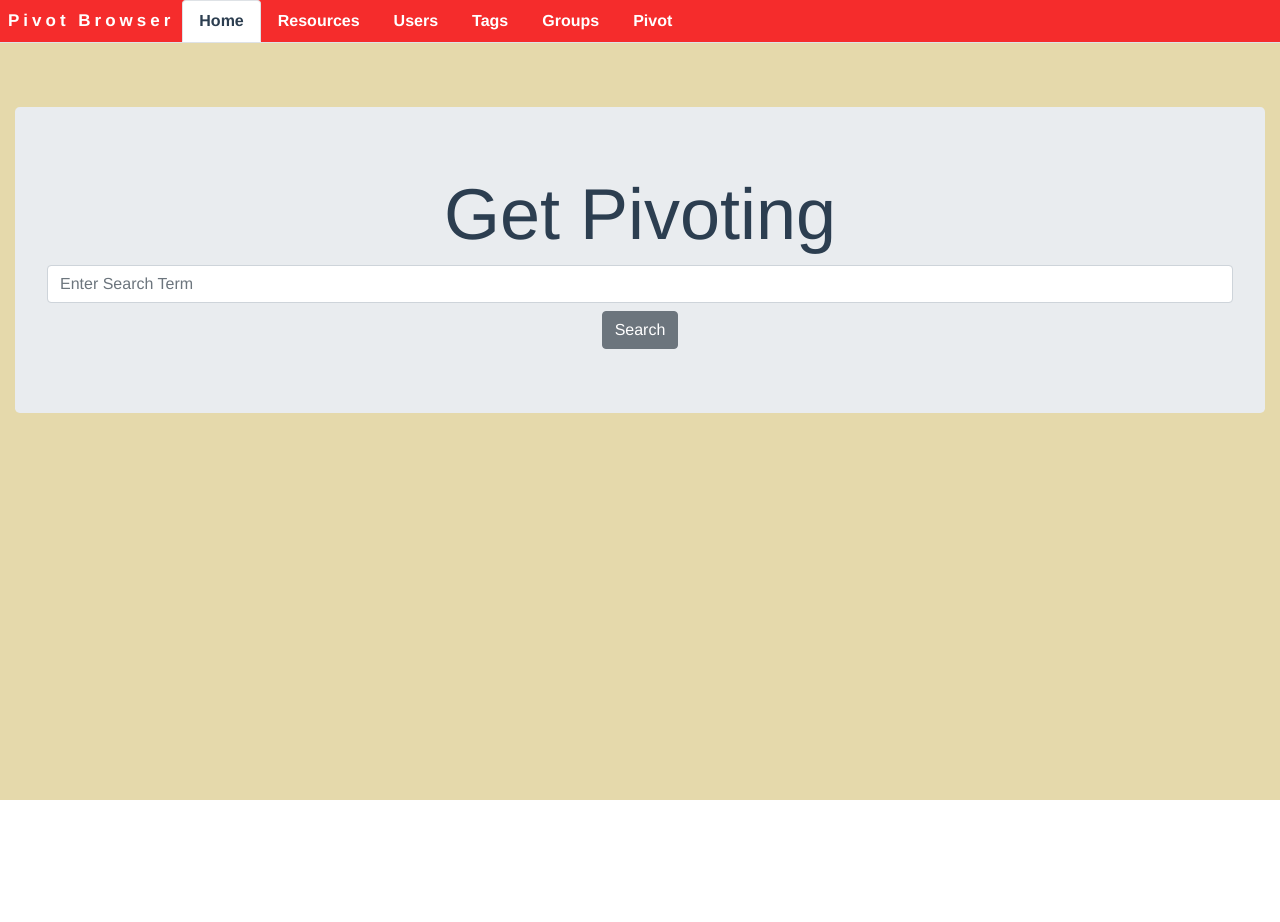
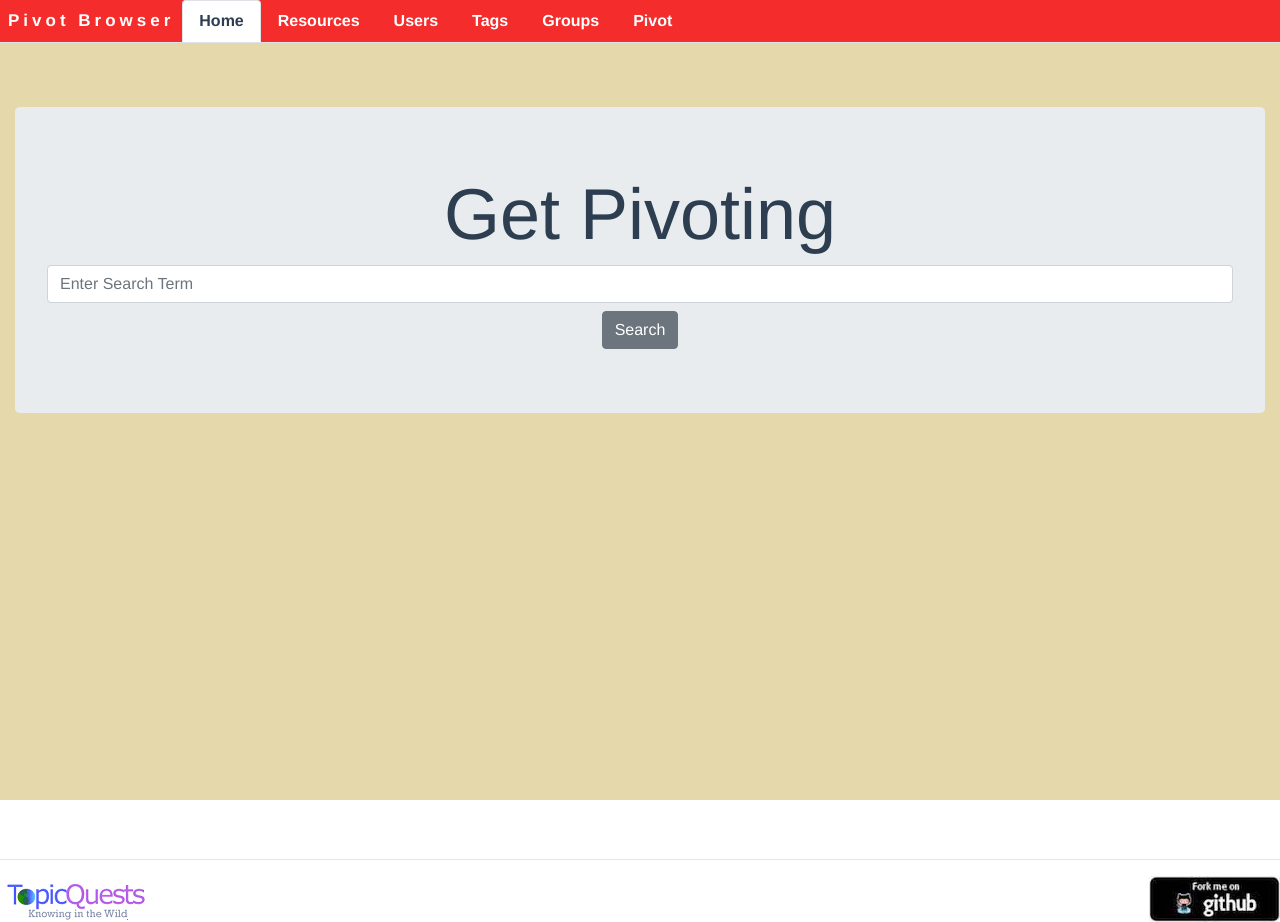
Before and after one commit to KnowledgeGarden/tq-th-vue, a Vue app: page / in a window 1280 px wide. Before the commit the page ends 843 px from the top, so only its background shows below. Built offline with nearby package versions, Linux system fonts and the light colour scheme; no server answers.

Commit message:
Added images to footer, git main fetches running; WIP

```diff
--- a/src/App.vue
+++ b/src/App.vue
@@ -2,16 +2,19 @@
   <div id="app">
     <Header />
     <router-view />
+    <Footer />
   </div>
 </template>
 
 <script>
 
 import Header from "@/components/organisms/Header";
+import Footer from "@/components/organisms/Footer";
 
 export default {
   components: {
-    Header
+    Header,
+    Footer
   },
 }
 </script>
--- a/src/components/organisms/Footer.vue
+++ b/src/components/organisms/Footer.vue
@@ -1,6 +1,9 @@
 <template>
   <div>
-    <h1>The Footer</h1>
+    <hr>
+    <a style="float: left;"    href="http://www.topicquests.org/"><img src="/img/TopicQuestsLogo_sm.png"></a>
+    <a style="float: right;" href="https://github.com/KnowledgeGarden/tq-th-vue"><img src="/img/github-1.jpg"></a></td>
+
   </div>
 </template>
 
--- a/src/store/index.js
+++ b/src/store/index.js
@@ -14,7 +14,8 @@ export default new Vuex.Store({
     text: [],
     tags: [],
     resources: [],
-    users: []
+    users: [],
+    groups: []
   },
   getters: {
     all: state => state.all_data,
@@ -22,7 +23,8 @@ export default new Vuex.Store({
     resources: state => state.resources,
     tags: state => state.tags,
     pivot: state => state.pivot,
-    users: state => state.users
+    users: state => state.users,
+    groups: state => state.groups
   },
   mutations: {
     SET_ISFETCHING(state, bool) {
@@ -36,6 +38,9 @@ export default new Vuex.Store({
     },
     SET_USERS(state, data) {
       Vue.set(state, "users", data);
+    },
+    SET_GROUPS(state, data) {
+      Vue.set(state, "groups", data);
     },
     SET_TAGS(state, data) {
       Vue.set(state, "tags", data);
@@ -107,14 +112,14 @@ export default new Vuex.Store({
     FETCH_GROUPS: async (context, payload) => {
       const { offset, count } = payload;
       const query = `${config.APP_GROUPS}/${offset}/${count}`;
-      console.info("httpService", "getUsers", " - query: ", query);
+      console.info("httpService", "getGroups", " - query: ", query);
       try {
         context.commit("SET_ISFETCHING", true);
         const { data } = await api.get(query);
-        context.commit("SET_USERS", data);
+        context.commit("SET_GROUPS", data);
         context.commit("SET_ISFETCHING", false);
       } catch (e) {
-        console.error("FETCH_USERS error,", e);
+        console.error("FETCH_GROUPS error,", e);
         context.commit("SET_ISFETCHING", false);
       }
     },
--- a/src/views/Groups.vue
+++ b/src/views/Groups.vue
@@ -14,11 +14,11 @@
   export default {
     mounted(){
       if (!this.$store.state.users.length) {
-        this.$store.dispatch("FETCH_USERS", { offset: 0, count: 50 });
+        this.$store.dispatch("FETCH_GROUPS", { offset: 0, count: 50 });
       }
     },
     computed: mapState({
-      items: 'users'
+      items: 'groups'
     }),
     data() {
       return {
--- a/src/views/Tags.vue
+++ b/src/views/Tags.vue
@@ -27,7 +27,10 @@
       }),
       filteredList() {
         return this.items.filter(tag => {
-          return tag.toLowerCase().includes(this.searchbar.toLowerCase())
+          return tag
+          //return tag.includes(this.searchbar)
+
+          ///return tag.toLowerCase().includes(this.searchbar.toLowerCase())
         });
       }
     },
```
Also changed, not shown: public/img/TopicQuestsLogo_sm.png (added), public/img/github-1.jpg (added).
